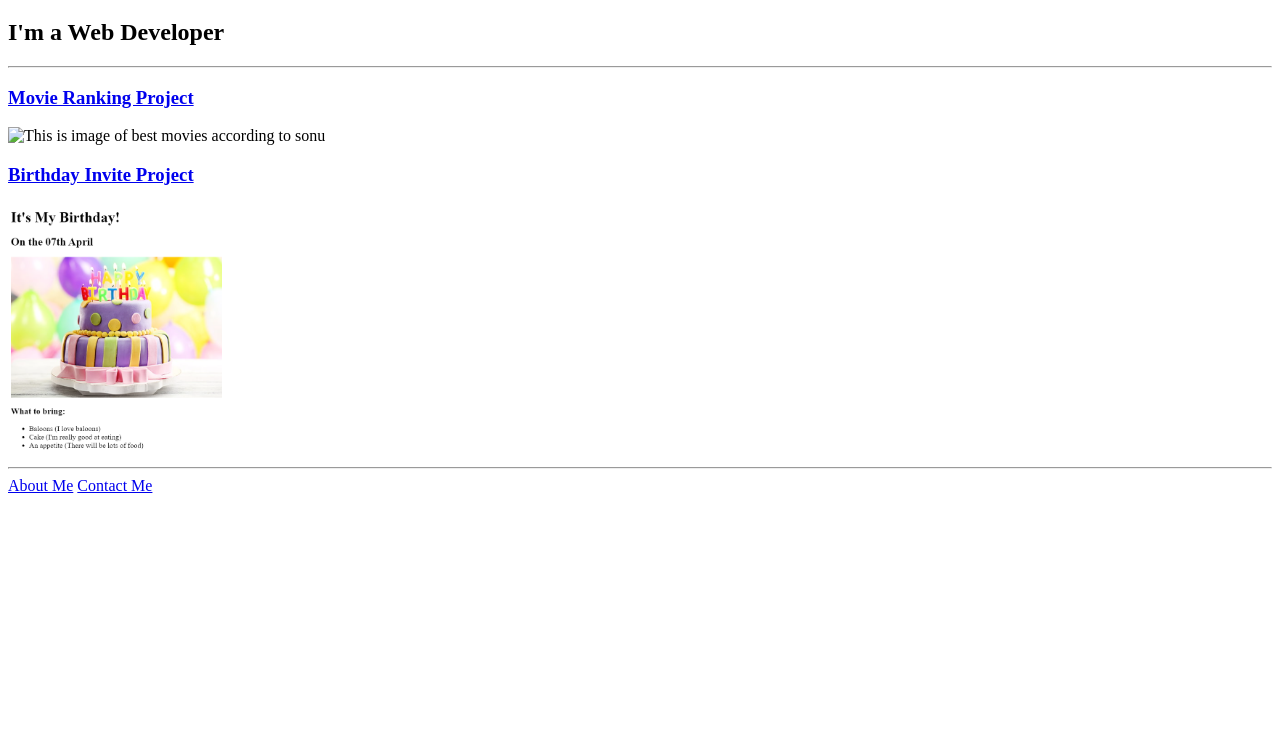
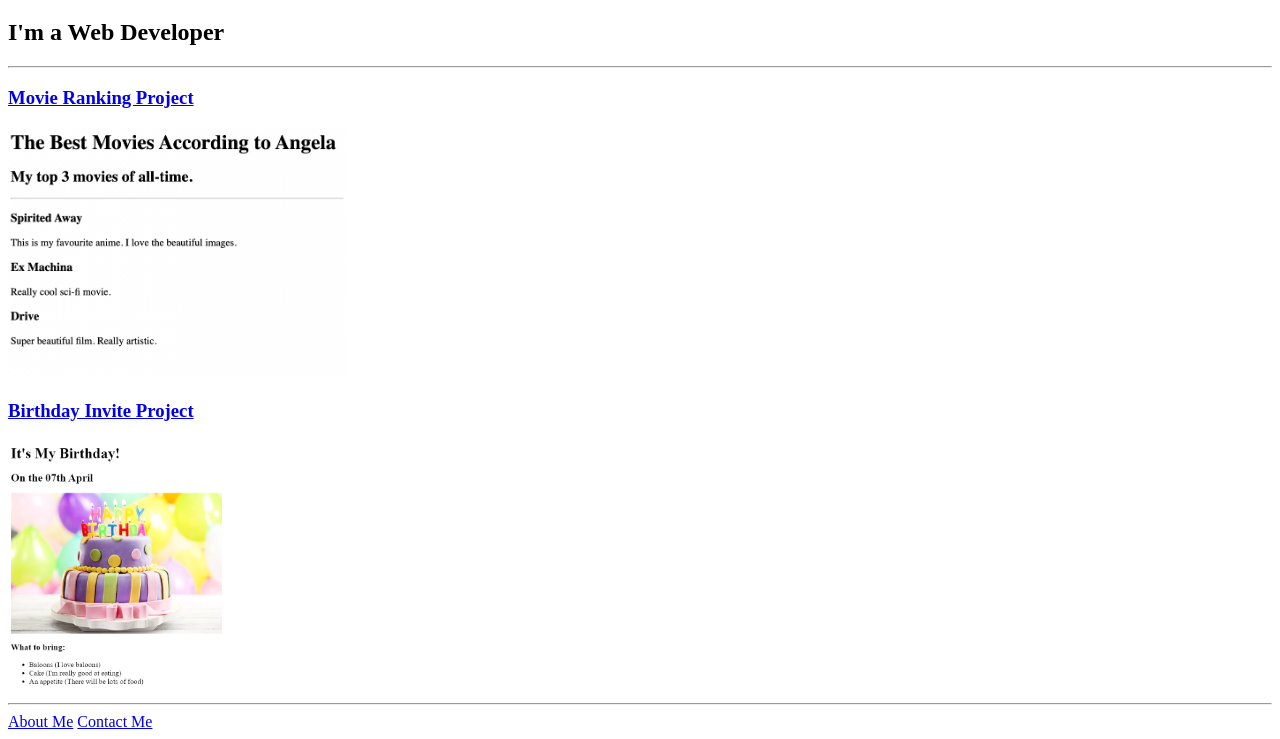
Before and after one commit to Sonu0407/Sonu-Portfolio, a plain HTML site: page index.html in a window 1280 px wide. Shown: the part 61-800 px from the top of the page. Drawn offline with Linux system fonts and the light colour scheme; files whose address does not match are found by name.

Commit message:
Update index.html

```diff
--- a/index.html
+++ b/index.html
@@ -25,7 +25,7 @@ https://developer.mozilla.org/en-US/docs/Web/HTML/Element/img#attr-height -->
     <h2>I'm a Web Developer</h2>
 <hr />
 <a href="./public/movie-ranking.html"><h3>Movie Ranking Project</h3></a>
-<img src="../4.3 HTML Porfolio Project/assets/images/Sonu's movies choice.png" alt="This is image of best movies according to sonu" height="250px">
+<img src="./assets/images/movie-ranking.png" alt="This is image of best movies according to sonu" height="250px">
 <br />
 <a href="./public/birthday-invite.html"><h3>Birthday Invite Project</h3></a>
 <img src="../4.3 HTML Porfolio Project/assets/images/sonu's birthday.png" alt="This is my birthday on 07th April" height="250px">
```
